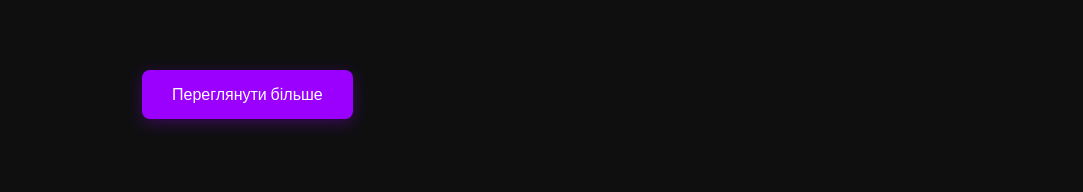
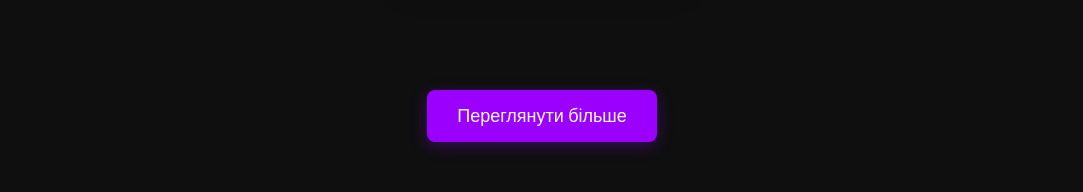
Before and after one commit to 1podliva/BLACKMARK, a React (Create React App) app in the folder frontend/: page / in a window 1280 px wide. Shown: the part 3231-3423 px from the top of the page, without its empty margins (98-1181 px from the left). Built offline with nearby package versions, Linux system fonts and the light colour scheme.

Commit message:
галерея фікс

```diff
--- a/frontend/src/components/HomeGalleryPreview.css
+++ b/frontend/src/components/HomeGalleryPreview.css
@@ -2,6 +2,7 @@
   display: flex;
   justify-content: center;
   padding: 120px 10%;
+  padding-bottom: 0;
   background-color: var(--dark-bg);
   color: var(--soft-white);
   position: relative;
@@ -59,11 +60,22 @@
   display: flex;
   flex-wrap: wrap; /* Ensures items stay in a single row */
   gap: 60px; /* Matches About's features gap */
-  column-gap: 0;
+
   padding-bottom: 60px;
   /* padding: 60px 0; Matches About's section spacing */
-  justify-content:space-evenly;
+  justify-content:center;
+  /* padding: 0 5vw; додає простір по боках без обмеження max-width */
 }
+
+.gallery-btn-wrapper {
+  display: flex;
+  justify-content: center;
+  margin-top: 40px; /* відстань від галереї */
+  margin-bottom: 60px; /* відстань знизу */
+}
+
+
+
 
 .preview-item {
   flex: 0 0 300px; /* Fixed width for each item */
@@ -149,20 +161,28 @@
   color: white;
   border: none;
   border-radius: 8px;
-  font-size: 1rem;
   font-weight: 500;
   cursor: pointer;
   transition: all 0.3s ease;
   text-decoration: none;
   box-shadow: 0 4px 15px rgba(155, 0, 255, 0.3);
-  margin-top: 80px; /* Matches About's cta-block margin */
 }
+
 
 .gallery-btn:hover {
   background-color: #7f00d4;
   transform: translateY(-3px);
   box-shadow: 0 8px 20px rgba(155, 0, 255, 0.4);
 }
+
+
+
+.gallery-fullwidth {
+  width: 100%;
+  background-color: var(--dark-bg);
+  padding: 60px 0; /* відступи зверху і знизу */
+}
+
 
 @media (max-width: 768px) {
   .home-gallery-preview {
--- a/frontend/src/components/HomeGalleryPreview.js
+++ b/frontend/src/components/HomeGalleryPreview.js
@@ -30,6 +30,7 @@ const images = [
 
 export default function HomeGalleryPreview() {
   return (
+<>
 <section className="home-gallery-preview">
   <div className="gallery-content">
     <h2 className="section-subtitle">Наші роботи</h2>
@@ -41,7 +42,10 @@ export default function HomeGalleryPreview() {
     <p className="intro-text">
       Ознайомтеся з нашою колекцією унікальних татуювань, створених з душею.
     </p>
+  </div>
+</section>
 
+<div className="gallery-fullwidth">
   <div className="gallery-preview-grid">
     {images.map((img, index) => (
       <div className={`preview-item item-${index + 1}`} key={index}>
@@ -54,8 +58,12 @@ export default function HomeGalleryPreview() {
     ))}
   </div>
 
+  <div className="gallery-btn-wrapper">
     <a href="/gallery" className="gallery-btn">Переглянути більше</a>
   </div>
-    </section>
+</div>
+
+</>
+
   );
 }
```
Also changed, not shown: frontend/src/assets/bg.svg (deleted). Lines whose indentation alone changed are shown as unchanged.
